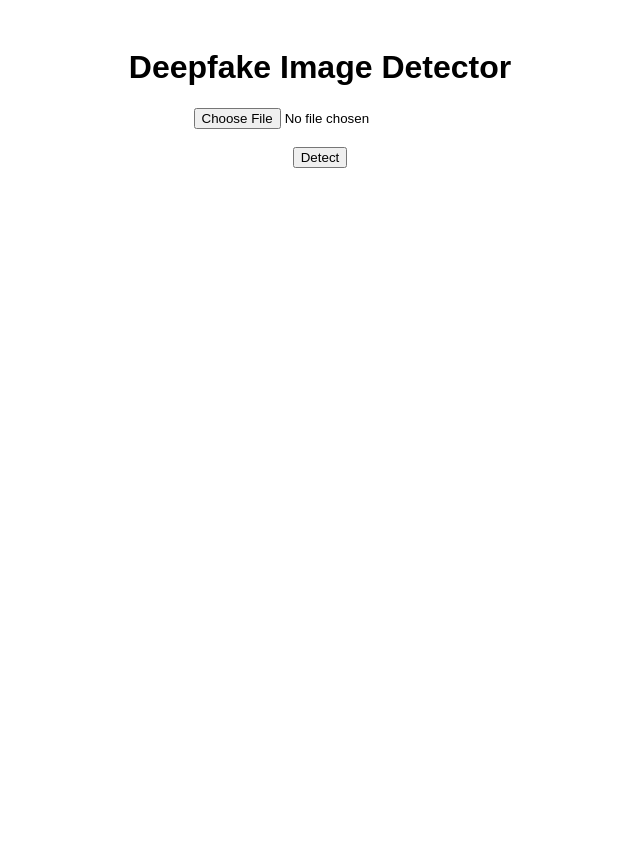
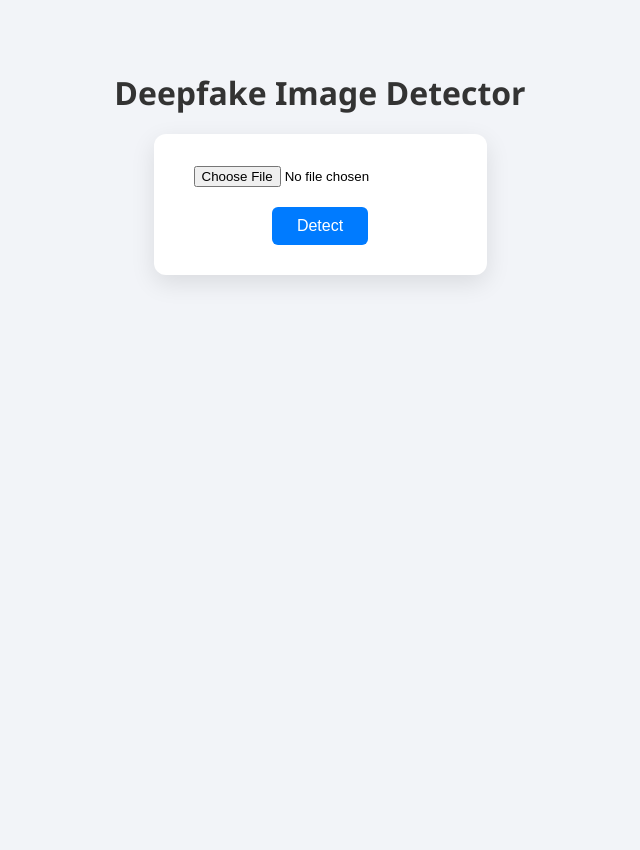
Before and after one commit to faz-99/deepfake, a Flask app: page / in a window 1280 px wide. Shown: the whole page, without its empty margins (320-960 px from the left). Before the commit the page ends 168 px from the top, so only its background shows below. Run offline with Flask 3, Linux system fonts and the light colour scheme.

Commit message:
template

```diff
--- a/templates/index.html
+++ b/templates/index.html
@@ -1,23 +1,86 @@
 <!DOCTYPE html>
-<html>
+<html lang="en">
 <head>
-    <title>Deepfake Detector</title>
+  <meta charset="UTF-8">
+  <title>Deepfake Image Detector</title>
   <style>
-        body { font-family: Arial; text-align: center; padding: 20px; }
-        img { max-width: 300px; margin-top: 20px; }
+    body {
+      font-family: 'Segoe UI', sans-serif;
+      background-color: #f2f4f8;
+      display: flex;
+      flex-direction: column;
+      align-items: center;
+      justify-content: flex-start;
+      padding-top: 50px;
+      min-height: 100vh;
+      margin: 0;
+    }
+
+    h1 {
+      color: #333;
+      margin-bottom: 20px;
+    }
+
+    form {
+      background-color: white;
+      padding: 30px 40px;
+      border-radius: 12px;
+      box-shadow: 0 8px 24px rgba(0, 0, 0, 0.1);
+      text-align: center;
+    }
+
+    input[type="file"] {
+      margin-bottom: 20px;
+    }
+
+    input[type="submit"] {
+      background-color: #007bff;
+      color: white;
+      border: none;
+      padding: 10px 25px;
+      font-size: 16px;
+      border-radius: 6px;
+      cursor: pointer;
+      transition: background-color 0.3s ease;
+    }
+
+    input[type="submit"]:hover {
+      background-color: #0056b3;
+    }
+
+    .result {
+      margin-top: 30px;
+      text-align: center;
+    }
+
+    .result h2 {
+      font-size: 24px;
+      color: #333;
+    }
+
+    .result img {
+      max-width: 300px;
+      margin-top: 15px;
+      border-radius: 8px;
+      box-shadow: 0 6px 18px rgba(0, 0, 0, 0.1);
+    }
   </style>
 </head>
 <body>
+
   <h1>Deepfake Image Detector</h1>
+
   <form method="POST" enctype="multipart/form-data">
-        <input type="file" name="file" accept="image/*" required>
-        <br><br>
+    <input type="file" name="file" accept="image/*" required><br>
     <input type="submit" value="Detect">
   </form>
 
   {% if prediction %}
+  <div class="result">
     <h2>Prediction: {{ prediction }}</h2>
     <img src="{{ image_path }}" alt="Uploaded Image">
+  </div>
   {% endif %}
+
 </body>
 </html>
```
Lines whose indentation alone changed are shown as unchanged.
